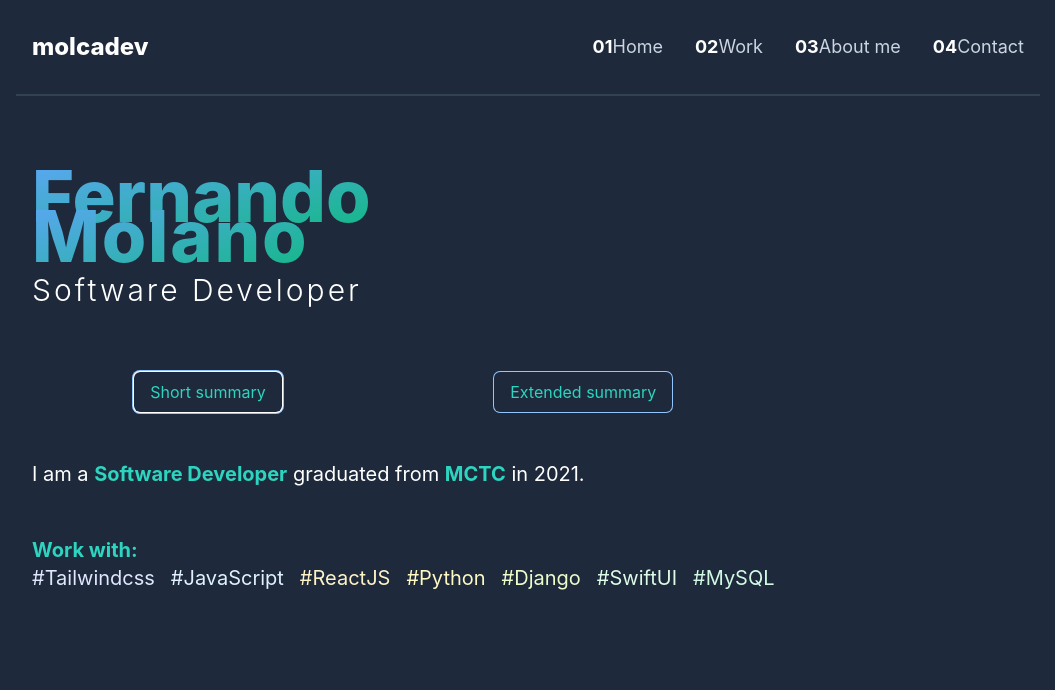
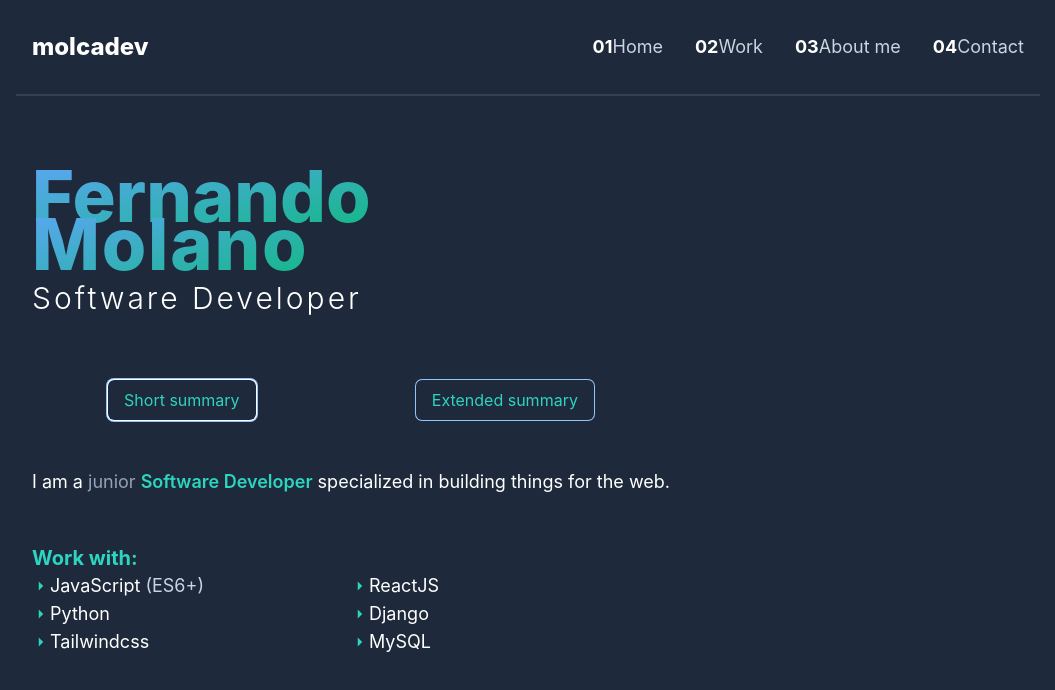
Before and after one commit to fermolanoc/fermolanoc.github.io, a React (Create React App) app: page / in a window 1280 px wide. Shown: the top 690 px of the page, without its empty margins (112-1167 px from the left). Built offline with nearby package versions, Linux system fonts and the light colour scheme.

Commit message:
[UPDATE] hero section styles and font-size

```diff
--- a/src/components/ExtendedSummary.js
+++ b/src/components/ExtendedSummary.js
@@ -1,18 +1,16 @@
 function ExtendedSummary() {
   return (
-    <div className="mt-10 text-xl space-y-3">
+    <div className="mt-10 text-lg space-y-3">
       <p>
-        I am a{" "}
-        <strong className="font-bold bg-clip-text text-transparent bg-teal-400">
+        I am a <span className="text-slate-400"> junior </span>
+        <strong className="font-semibold text-teal-400">
           Software Developer
         </strong>{" "}
-        graduated from{" "}
-        <span className="bg-clip-text text-transparent bg-teal-400">MCTC</span>{" "}
-        in 2021.
+        specialized in building things for the web.
       </p>
       <p>
         Main focused on{" "}
-        <span className="text-cyan-400 font-semibold">
+        <span className="text-cyan-500 font-semibold">
           {" "}
           Frontend Technologies
         </span>
@@ -20,7 +18,7 @@ function ExtendedSummary() {
       </p>
       <p>
         Becoming{" "}
-        <span className="text-cyan-400 font-semibold">
+        <span className="text-cyan-500 font-semibold">
           {" "}
           Mobile Apps Developer{" "}
         </span>
@@ -28,12 +26,12 @@ function ExtendedSummary() {
       </p>
       <p>
         Passion for{" "}
-        <span className="text-cyan-400 font-semibold"> photography </span> and{" "}
-        <span className="text-cyan-400 font-semibold"> tech gadgets</span>.
+        <span className="text-cyan-500 font-semibold"> photography </span> and{" "}
+        <span className="text-cyan-500 font-semibold"> tech gadgets</span>.
       </p>
       <p>
-        <span className="font-semibold"> Creative writer </span>
-        <span className="text-slate-500">(Won a contest once 🥇)</span>
+        <span>Creative writer </span>
+        <span className="text-slate-400">(Won a contest once 🥇)</span>
       </p>
     </div>
   );
--- a/src/components/Hero.js
+++ b/src/components/Hero.js
@@ -1,6 +1,7 @@
 import { useState } from "react";
 import ExtendedSummary from "./ExtendedSummary";
 import ShortSummary from "./ShortSummary";
+import { IoMdArrowDropright } from "react-icons/io";
 
 function Hero() {
   const [summary, setSummary] = useState("Short");
@@ -10,7 +11,7 @@ function Hero() {
       className="snap-start flex flex-col space-y-2 mt-16 px-4 h-screen items-start"
     >
       <div>
-        <div className="text-left text-7xl font-extrabold -mb-8">
+        <div className="text-left text-7xl font-extrabold -mb-6">
           <span className="bg-clip-text text-transparent bg-gradient-to-br from-blue-400 to-emerald-500">
             Fernando
           </span>
@@ -48,14 +49,45 @@ function Hero() {
           <p className="mt-12 font-bold bg-clip-text text-transparent bg-teal-400">
             Work with:
           </p>
-          <div className="flex flex-wrap justify-start items-center gap-x-4">
-            <span className="text-indigo-100">#Tailwindcss</span>
-            <span className="text-sky-100">#JavaScript</span>
-            <span className="text-amber-100">#ReactJS</span>
-            <span className="text-yellow-100">#Python</span>
-            <span className="text-lime-100">#Django</span>
-            <span className="text-green-100">#SwiftUI</span>
-            <span className="text-emerald-100">#MySQL</span>
+          <div className="grid grid-cols-2 text-lg">
+            <div className="flex items-center justify-start">
+              <span>
+                <IoMdArrowDropright color="#2dd4bf" />
+              </span>
+              <span className="text-white">
+                JavaScript <span className="text-slate-300">(ES6+)</span>
+              </span>
+            </div>
+            <div className="flex items-center justify-start">
+              <span>
+                <IoMdArrowDropright color="#2dd4bf" />
+              </span>
+              <span className="text-white">ReactJS</span>
+            </div>
+            <div className="flex items-center justify-start">
+              <span>
+                <IoMdArrowDropright color="#2dd4bf" />
+              </span>
+              <span className="text-white">Python</span>
+            </div>
+            <div className="flex items-center justify-start">
+              <span>
+                <IoMdArrowDropright color="#2dd4bf" />
+              </span>
+              <span className="text-white">Django</span>
+            </div>
+            <div className="flex items-center justify-start">
+              <span>
+                <IoMdArrowDropright color="#2dd4bf" />
+              </span>
+              <span className="text-white">Tailwindcss</span>
+            </div>
+            <div className="flex items-center justify-start">
+              <span>
+                <IoMdArrowDropright color="#2dd4bf" />
+              </span>
+              <span className="text-white">MySQL</span>
+            </div>
           </div>
         </div>
       </div>
--- a/src/components/ShortSummary.js
+++ b/src/components/ShortSummary.js
@@ -1,16 +1,12 @@
 function ShortSummary() {
   return (
-    <div className="mt-10 text-xl">
+    <div className="mt-10 text-lg">
       <p>
-        I am a{" "}
-        <strong className="font-bold bg-clip-text text-transparent bg-teal-400">
+        I am a <span className="text-slate-400"> junior </span>
+        <strong className="font-semibold text-teal-400">
           Software Developer
         </strong>{" "}
-        graduated from{" "}
-        <span className="font-bold bg-clip-text text-transparent bg-teal-400">
-          MCTC
-        </span>{" "}
-        in 2021.
+        specialized in building things for the web.
       </p>
     </div>
   );
```
